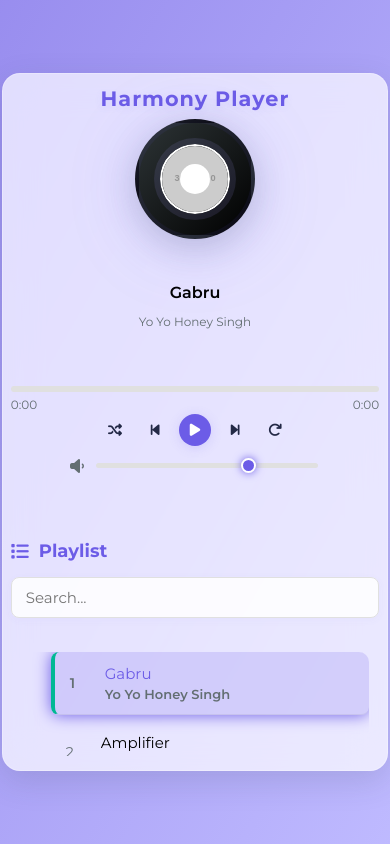
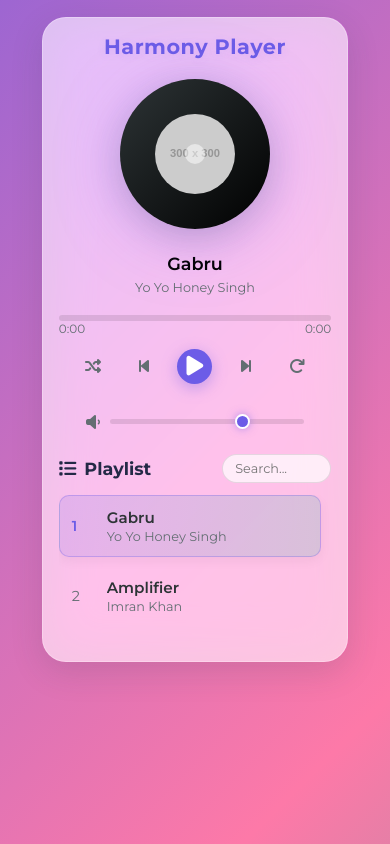
Before and after one commit to n2023ik/harmony-player, a plain HTML site: page index.html in a window 390 px wide. Drawn offline with Linux system fonts and the light colour scheme; placeholder pictures from the web are drawn by us.

Commit message:
Update styles.css

```diff
--- a/styles.css
+++ b/styles.css
@@ -1,4 +1,4 @@
-/* 1. Add Montserrat font */
+/* 1. Import Font & Define Root Variables */
 @import url('https://fonts.googleapis.com/css2?family=Montserrat:wght@400;600;700&display=swap');
 
 :root {
@@ -7,214 +7,129 @@
     --accent-color: #00b894;
     --dark-color: #232946;
     --light-color: #f5f6fa;
-    --text-color: #232946;
+    --text-color: #2d3436;
     --text-light: #636e72;
     --shadow: 0 10px 32px 0 rgba(44, 62, 80, 0.15);
-    --glass-border: rgba(255,255,255,0.25);
+    --glass-border: rgba(255, 255, 255, 0.25);
     --glow: 0 0 16px 2px var(--primary-color);
 }
 
+/* 2. Base & Body Styles */
 * {
-    font-family: 'Montserrat', 'Poppins', sans-serif;
-    box-sizing: border-box;
-}
-
-body, html {
-    height: 100%;
     margin: 0;
     padding: 0;
-}
-
-body::before {
-    content: '';
-    position: fixed;
-    top: 0; left: 0; right: 0; bottom: 0;
-    background: linear-gradient(120deg, #6c5ce7 0%, #a29bfe 100%);
-    opacity: 0.7;
-    z-index: -2;
-    width: 100vw;
-    height: 100vh;
+    box-sizing: border-box;
+    font-family: 'Montserrat', sans-serif;
 }
 
 body {
-    background: none;
-    position: relative;
-    min-height: 100vh;
-    min-width: 100vw;
+    height: 100vh;
+    display: flex;
+    justify-content: center;
+    align-items: center;
+    background: linear-gradient(135deg, #a29bfe, #6c5ce7, #fd79a8, #00b894);
+    background-size: 400% 400%;
+    animation: gradient-animation 20s ease infinite;
     overflow: hidden;
 }
 
-.container {
-    display: flex;
-    justify-content: center;
-    align-items: center;
-    height: 100vh;
-    min-height: 100vh;
-    width: 100vw;
-    min-width: 0;
-    box-sizing: border-box;
-    margin: 0;
-    padding: 0;
+@keyframes gradient-animation {
+    0% { background-position: 0% 50%; }
+    50% { background-position: 100% 50%; }
+    100% { background-position: 0% 50%; }
 }
 
+.container {
+    padding: 20px;
+}
+
+/* 3. Music Player Main Structure */
 .music-player {
     display: flex;
     flex-direction: column;
-    justify-content: flex-start;
-    align-items: stretch;
-    background: rgba(255,255,255,0.7);
-    backdrop-filter: blur(18px) saturate(1.2);
-    border-radius: 28px;
-    border: 1.5px solid var(--glass-border);
+    background: rgba(255, 255, 255, 0.6);
+    backdrop-filter: blur(25px) saturate(1.5);
+    border-radius: 24px;
+    border: 1px solid var(--glass-border);
     box-shadow: var(--shadow);
-    transition: box-shadow 0.3s;
+    transition: box-shadow 0.3s ease;
     overflow: hidden;
-    min-width: 180px;
-    max-width: 300px;
+    max-width: 360px;
     width: 100%;
-    margin: 0 auto;
-    padding: 6px 4px 6px 4px;
+    padding: 24px;
     max-height: 90vh;
-    min-height: 180px;
-    height: auto;
-    box-sizing: border-box;
 }
+
 .music-player:hover {
     box-shadow: 0 16px 48px 0 rgba(44, 62, 80, 0.22);
 }
 
-@media (max-width: 480px) {
-  .music-player {
-    min-width: unset;
-    max-width: 99vw;
-    min-height: 420px;
-    max-height: 98vh;
-    padding: 12px 2vw 14px 2vw;
-  }
-  .container {
-    padding: 0;
-  }
-}
-
-.header {
-    display: block;
-    width: 100%;
-    margin-bottom: 8px;
-}
-
 .header h1 {
-    display: block;
-    width: 100%;
-    font-size: 1.1rem;
-    letter-spacing: 1px;
+    font-size: 1.5rem;
+    font-weight: 700;
+    letter-spacing: 0.5px;
     color: var(--primary-color);
-    text-shadow: 0 2px 8px rgba(108,92,231,0.08);
+    text-shadow: 0 2px 8px rgba(108, 92, 231, 0.1);
     text-align: center;
-    margin: 0 auto;
-}
-
-.upload-btn {
-    position: relative;
-}
-
-.upload-btn input[type="file"] {
-    position: absolute;
-    left: 0;
-    top: 0;
-    opacity: 0;
-    width: 100%;
-    height: 100%;
-    cursor: pointer;
-}
-
-.upload-btn label {
-    background: var(--primary-color);
-    color: white;
-    padding: 10px 15px;
-    border-radius: 50px;
-    font-size: 14px;
-    cursor: pointer;
-    display: flex;
-    align-items: center;
-    gap: 8px;
-    transition: all 0.3s ease;
-}
-
-.upload-btn label:hover {
-    background: #5649c5;
-    transform: translateY(-2px);
+    margin-bottom: 20px;
 }
 
 .player-content {
     display: flex;
     flex-direction: column;
     align-items: center;
-    margin-bottom: 30px;
 }
 
+/* 4. Album Art & Vinyl Animation */
 .album-art-container {
-    position: relative;
-    margin-bottom: 30px;
-    filter: drop-shadow(0 8px 32px rgba(108,92,231,0.18));
+    margin-bottom: 24px;
+    filter: drop-shadow(0 8px 32px rgba(108, 92, 231, 0.25));
 }
 
 .vinyl {
-    max-width: 80px;
-    max-height: 80px;
-    width: 12vw;
-    height: 12vw;
-    min-width: 60px;
-    min-height: 60px;
+    width: 180px;
+    height: 180px;
     background: linear-gradient(135deg, #2d3436 0%, #000000 100%);
     border-radius: 50%;
     display: flex;
     justify-content: center;
     align-items: center;
     box-shadow: 0 8px 32px rgba(44, 62, 80, 0.18);
-    border: 4px solid rgba(108,92,231,0.08);
     position: relative;
     animation: rotate 20s linear infinite;
     animation-play-state: paused;
-    transition: box-shadow 0.3s, border 0.3s;
+    transition: box-shadow 0.4s ease;
 }
 
 .vinyl::before {
     content: '';
     position: absolute;
-    width: 30px;
-    height: 30px;
-    background: #fff;
+    width: 20px;
+    height: 20px;
+    background: rgba(255, 255, 255, 0.5);
     border-radius: 50%;
-    z-index: 2;
+    z-index: 3;
 }
 
 .vinyl-inner {
-    max-width: 48px;
-    max-height: 48px;
-    width: 7vw;
-    height: 7vw;
-    min-width: 32px;
-    min-height: 32px;
+    width: 100px;
+    height: 100px;
     border-radius: 50%;
     overflow: hidden;
     position: relative;
-    z-index: 1;
-    box-shadow: 0 0 0 6px rgba(162,155,254,0.12);
+    z-index: 2;
 }
 
 .album-cover {
     width: 100%;
     height: 100%;
     object-fit: cover;
-    border-radius: 50%;
-    box-shadow: 0 0 24px 0 rgba(108,92,231,0.18);
-    border: 2px solid #fff;
+    transition: transform 0.3s ease;
 }
 
 .music-player.playing .vinyl {
     animation-play-state: running;
     box-shadow: 0 0 32px 4px var(--primary-color), 0 8px 32px rgba(44, 62, 80, 0.18);
-    border: 4px solid var(--primary-color);
 }
 
 @keyframes rotate {
@@ -222,34 +137,44 @@ body {
     to { transform: rotate(360deg); }
 }
 
+/* 5. Song Info & Transitions */
 .song-info {
     text-align: center;
-    margin-bottom: 25px;
+    margin-bottom: 20px;
     width: 100%;
 }
 
 .song-title {
-    font-size: 13px;
+    font-size: 1.2rem;
     font-weight: 600;
-    margin-bottom: 3px;
+    margin-bottom: 6px;
     white-space: nowrap;
     overflow: hidden;
     text-overflow: ellipsis;
-    max-width: 100%;
 }
 
 .artist {
-    font-size: 10px;
+    font-size: 0.9rem;
     color: var(--text-light);
 }
 
+@keyframes fadeIn {
+    from { opacity: 0; transform: translateY(10px); }
+    to { opacity: 1; transform: translateY(0); }
+}
+
+.song-change-animation {
+    animation: fadeIn 0.5s ease-in-out;
+}
+
+/* 6. Progress Bar & Time */
 .progress-container {
     width: 100%;
-    background: #e0e0e0;
+    background: rgba(0, 0, 0, 0.1);
     border-radius: 5px;
     height: 6px;
-    margin: 20px 0 10px;
     cursor: pointer;
+    margin-bottom: 8px;
 }
 
 .progress-bar {
@@ -259,162 +184,168 @@ body {
     width: 0%;
     transition: width 0.1s linear;
     position: relative;
-    box-shadow: 0 0 8px 0 var(--primary-color);
 }
 
 .progress-bar::after {
     content: '';
     position: absolute;
-    right: -5px;
+    right: -6px;
     top: 50%;
-    transform: translateY(-50%);
-    width: 12px;
-    height: 12px;
-    background: var(--accent-color);
+    transform: translateY(-50%) scale(0);
+    width: 14px;
+    height: 14px;
+    background: white;
     border-radius: 50%;
-    opacity: 0;
-    transition: opacity 0.2s;
-    box-shadow: 0 0 8px 0 var(--accent-color);
+    transition: transform 0.2s ease;
+    border: 3px solid var(--accent-color);
 }
 
 .progress-container:hover .progress-bar::after {
-    opacity: 1;
+    transform: translateY(-50%) scale(1);
 }
 
 .time-info {
     display: flex;
     justify-content: space-between;
-    font-size: 12px;
+    font-size: 0.75rem;
     color: var(--text-light);
-    margin-top: 5px;
+    width: 100%;
 }
 
+/* 7. Controls Styling */
 .controls {
     display: flex;
     justify-content: center;
     align-items: center;
-    gap: 6px;
-    margin: 6px 0;
+    gap: 16px;
+    margin: 20px 0;
 }
 
 .control-btn {
     background: none;
     border: none;
-    color: var(--text-color);
-    font-size: 8px;
+    color: var(--text-light);
+    font-size: 1rem;
     cursor: pointer;
-    width: 16px;
-    height: 16px;
+    width: 40px;
+    height: 40px;
     border-radius: 50%;
     display: flex;
     justify-content: center;
     align-items: center;
-    transition: all 0.2s;
+    transition: all 0.2s ease;
 }
 
-.control-btn:hover, .control-btn:focus {
-    background: rgba(162,155,254,0.18);
+.control-btn:hover {
+    background: rgba(108, 92, 231, 0.1);
     color: var(--primary-color);
-    box-shadow: 0 0 8px 0 var(--primary-color);
 }
 
 .control-btn:active {
-    transform: scale(0.95);
+    transform: scale(0.92);
 }
 
 .play-btn {
     background: var(--primary-color);
     color: white;
-    width: 24px;
-    height: 24px;
-    font-size: 10px;
-    box-shadow: 0 2px 12px 0 rgba(108,92,231,0.18);
-    transition: background 0.2s, transform 0.2s, box-shadow 0.2s;
-    position: relative;
-    z-index: 1;
+    width: 55px;
+    height: 55px;
+    font-size: 1.4rem;
+    box-shadow: 0 4px 16px rgba(108, 92, 231, 0.4);
 }
 
 .play-btn:hover {
     background: #5649c5;
+    color: white;
     transform: scale(1.05);
-    color: white;
 }
 
-.play-btn:active {
-    transform: scale(0.97);
-    box-shadow: 0 0 24px 0 var(--primary-color);
-}
-.play-btn::after {
-    content: '';
-    position: absolute;
-    left: 50%; top: 50%;
-    transform: translate(-50%,-50%);
-    width: 80%; height: 80%;
-    border-radius: 50%;
-    box-shadow: 0 0 24px 0 var(--primary-color);
-    opacity: 0;
-    transition: opacity 0.3s;
-    z-index: -1;
-}
-.music-player.playing .play-btn::after {
-    opacity: 0.5;
+#shuffle-btn.active, #repeat-btn.active {
+    color: var(--primary-color);
 }
 
+/* 8. Volume Control */
 .volume-control {
     display: flex;
     align-items: center;
     gap: 10px;
-    width: 100%;
+    width: 80%;
     max-width: 250px;
+    margin-top: 10px;
 }
 
 .volume-control i {
     color: var(--text-light);
-    font-size: 16px;
 }
 
-.volume-control input {
+.volume-control input[type="range"] {
     flex: 1;
+    -webkit-appearance: none;
+    appearance: none;
+    width: 100%;
     height: 5px;
+    background: rgba(0, 0, 0, 0.1);
+    outline: none;
+    border-radius: 5px;
     cursor: pointer;
-    -webkit-appearance: none;
-    background: #e0e0e0;
-    border-radius: 5px;
 }
 
-.volume-control input::-webkit-slider-thumb {
+.volume-control input[type="range"]::-webkit-slider-thumb {
     -webkit-appearance: none;
+    appearance: none;
     width: 15px;
     height: 15px;
     background: var(--primary-color);
     border-radius: 50%;
-    box-shadow: 0 0 8px 0 var(--primary-color);
-    border: 2px solid #fff;
+    border: 2px solid white;
+    box-shadow: 0 0 8px rgba(108, 92, 231, 0.5);
 }
 
+/* 9. Playlist & Search */
 .playlist-container {
     display: flex;
     flex-direction: column;
     flex: 1 1 auto;
     min-height: 0;
-    margin-top: 18px;
+    margin-top: 24px;
 }
 
-.playlist-container h3 {
-    font-size: 18px;
-    margin-bottom: 15px;
+.playlist-header {
+    display: flex;
+    justify-content: space-between;
+    align-items: center;
+    margin-bottom: 12px;
+}
+
+.playlist-header h3 {
+    font-size: 1.1rem;
     display: flex;
     align-items: center;
-    gap: 10px;
-    color: var(--primary-color);
+    gap: 8px;
+    color: var(--dark-color);
+}
+
+.playlist-search {
+    width: 40%;
+    padding: 6px 12px;
+    border-radius: 16px;
+    border: 1px solid rgba(0, 0, 0, 0.1);
+    font-size: 0.8rem;
+    outline: none;
+    background: rgba(255, 255, 255, 0.7);
+    transition: all 0.2s ease;
+}
+
+.playlist-search:focus {
+    border-color: var(--primary-color);
+    box-shadow: 0 0 0 3px rgba(108, 92, 231, 0.15);
 }
 
 .playlist-scroll {
     flex: 1 1 auto;
-    min-height: 0;
-    max-height: 120px;
     overflow-y: auto;
     padding-right: 10px;
+    max-height: 150px;
 }
 
 .playlist-scroll::-webkit-scrollbar {
@@ -422,57 +353,51 @@ body {
 }
 
 .playlist-scroll::-webkit-scrollbar-track {
-    background: rgba(0, 0, 0, 0.1);
+    background: rgba(0, 0, 0, 0.05);
     border-radius: 10px;
 }
 
 .playlist-scroll::-webkit-scrollbar-thumb {
-    background: var(--primary-color);
+    background: var(--secondary-color);
     border-radius: 10px;
 }
 
 #playlist {
     list-style: none;
-    border-radius: 10px;
-    overflow: hidden;
 }
 
 #playlist li {
-    padding: 12px 15px;
+    padding: 12px;
     display: flex;
     align-items: center;
     cursor: pointer;
-    transition: all 0.2s;
-    border-bottom: 1px solid rgba(0, 0, 0, 0.05);
-    border-radius: 6px;
-    margin-bottom: 6px;
-    transition: background 0.2s, box-shadow 0.2s, color 0.2s;
-}
-
-#playlist li:last-child {
-    border-bottom: none;
+    border-radius: 10px;
+    margin-bottom: 8px;
+    transition: background 0.2s ease, box-shadow 0.2s ease;
+    border: 1px solid transparent;
 }
 
 #playlist li:hover {
-    background: rgba(162,155,254,0.12);
-    color: var(--primary-color);
-    box-shadow: 0 0 8px 0 var(--secondary-color);
+    background: rgba(108, 92, 231, 0.08);
+    border-color: rgba(108, 92, 231, 0.2);
 }
 
 #playlist li.playing {
-    background: rgba(108, 92, 231, 0.18);
-    font-weight: 600;
-    color: var(--primary-color);
-    box-shadow: 0 0 16px 0 var(--primary-color);
-    border-left: 4px solid var(--accent-color);
-    border-radius: 8px;
+    background: linear-gradient(90deg, rgba(108, 92, 231, 0.15), rgba(0, 184, 148, 0.15));
+    border-color: rgba(108, 92, 231, 0.3);
+    box-shadow: 0 4px 12px rgba(0, 0, 0, 0.05);
 }
 
 #playlist li .song-number {
     margin-right: 15px;
     color: var(--text-light);
-    font-size: 14px;
+    font-size: 0.9rem;
     width: 20px;
+}
+
+#playlist li.playing .song-number {
+    color: var(--primary-color);
+    font-weight: 600;
 }
 
 #playlist li .song-details {
@@ -481,26 +406,18 @@ body {
 }
 
 #playlist li .song-title {
-    font-size: 15px;
-    font-weight: 500;
+    font-size: 0.95rem;
+    font-weight: 600;
+    color: var(--text-color);
     white-space: nowrap;
     overflow: hidden;
     text-overflow: ellipsis;
-    margin-bottom: 3px;
+    margin-bottom: 2px;
 }
 
 #playlist li .song-artist {
-    font-size: 13px;
+    font-size: 0.8rem;
     color: var(--text-light);
-    white-space: nowrap;
-    overflow: hidden;
-    text-overflow: ellipsis;
-}
-
-#playlist li .song-duration {
-    font-size: 13px;
-    color: var(--text-light);
-    margin-left: 15px;
 }
 
 .empty-playlist {
@@ -508,129 +425,41 @@ body {
     flex-direction: column;
     align-items: center;
     justify-content: center;
-    padding: 40px 20px;
+    padding: 30px;
     text-align: center;
     color: var(--text-light);
 }
 
 .empty-playlist i {
-    font-size: 40px;
+    font-size: 2.5rem;
     margin-bottom: 15px;
     color: var(--secondary-color);
 }
 
-.empty-playlist p {
-    margin-bottom: 5px;
+/* 10. Responsive Adjustments */
+@media (max-width: 480px) {
+    body {
+        align-items: flex-start;
+        padding-top: 2vh;
     }
-
-.playlist-search {
-    width: 100%;
-    padding: 10px 14px;
-    border-radius: 8px;
-    border: 1.5px solid #e0e0e0;
-    font-size: 15px;
-    outline: none;
-    margin-bottom: 18px;
-    background: rgba(255,255,255,0.85);
-    transition: border 0.2s, box-shadow 0.2s;
-    box-shadow: 0 2px 8px 0 rgba(108,92,231,0.04);
+    .container {
+        padding: 0 10px;
     }
-
-.playlist-search:focus {
-    border: 1.5px solid var(--primary-color);
-    box-shadow: 0 0 0 2px rgba(108,92,231,0.10);
-}
-
-/* Responsive adjustments */
-@media (max-width: 768px) {
     .music-player {
-        padding: 20px;
-        border-radius: 18px;
-    }
-
-    .vinyl {
-        width: 200px;
-        height: 200px;
-    }
-
-    .vinyl-inner {
-        width: 120px;
-        height: 120px;
-    }
-
-    .header {
-        flex-direction: column;
-        gap: 15px;
-    }
-
-    .header h1 {
-        font-size: 1.3rem;
-    }
-}
-
-/* Animation for when song changes */
-@keyframes fadeIn {
-    from { opacity: 0; transform: translateY(10px); }
-    to { opacity: 1; transform: translateY(0); }
-}
-
-.song-change-animation {
-    animation: fadeIn 0.5s ease;
-}
-
-@media (max-height: 700px) {
-  .music-player {
-    max-height: 88vh;
-    padding-top: 10px;
-    padding-bottom: 10px;
-  }
-  .playlist-scroll {
-    max-height: 120px;
-  }
-}
-
-@media (max-width: 600px) {
-  .music-player {
-    min-width: unset;
-    max-width: 99vw;
-    width: 100vw;
-    min-height: 420px;
-    max-height: 98vh;
-    padding: 12px 2vw 14px 2vw;
-  }
-  .header h1 {
-    font-size: 1.3rem;
+        padding: 16px;
+        max-height: 96vh;
     }
     .vinyl {
-    width: 120px;
-    height: 120px;
-    max-width: 120px;
-    max-height: 120px;
+        width: 150px;
+        height: 150px;
     }
     .vinyl-inner {
-    width: 70px;
-    height: 70px;
-    max-width: 70px;
-    max-height: 70px;
+        width: 80px;
+        height: 80px;
     }
-  .song-title {
-    font-size: 16px;
+    .header h1 { font-size: 1.3rem; }
+    .song-title { font-size: 1.1rem; }
+    .artist { font-size: 0.8rem; }
+    .play-btn { width: 50px; height: 50px; }
+    .control-btn { width: 35px; height: 35px; }
 }
-  .artist {
-    font-size: 12px;
-  }
-  .controls {
-    gap: 8px;
-    margin: 12px 0;
-  }
-  .play-btn {
-    width: 44px;
-    height: 44px;
-    font-size: 18px;
-  }
-  .control-btn {
-    width: 32px;
-    height: 32px;
-    font-size: 14px;
-  }
-}
```
Lines whose indentation alone changed are shown as unchanged.
